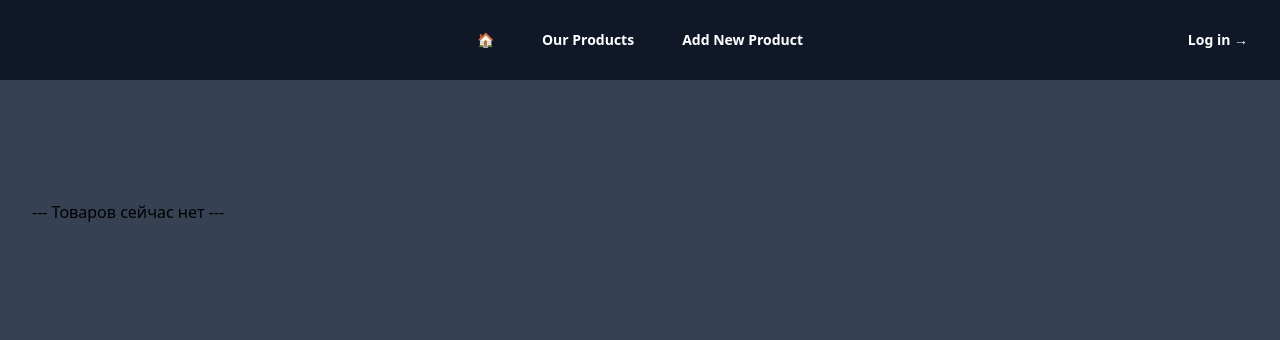
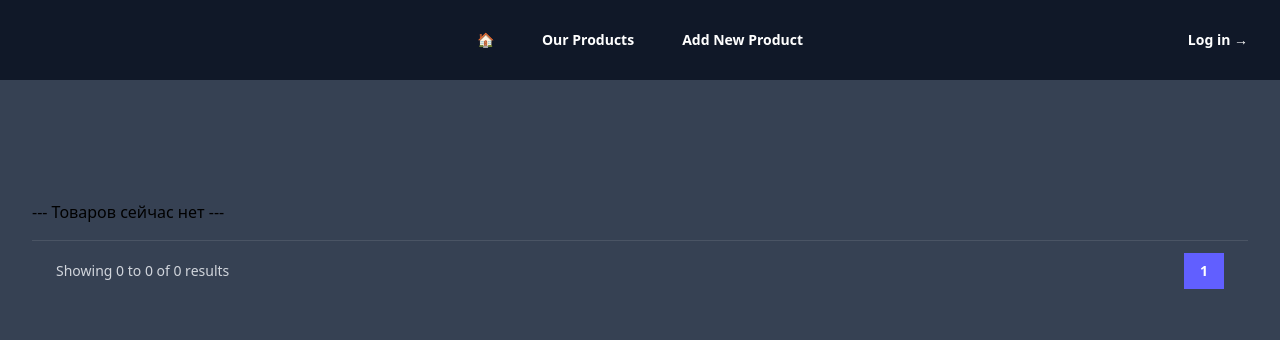
Before and after one commit to kraspy/django_app, a Django app: page /products/ in a window 1280 px wide. Shown: the top 340 px of the page. Run offline with Django 5.2, Linux system fonts and the light colour scheme; data that the repository does not hold is empty.

Commit message:
feat: Add pagination on the Products page

```diff
--- a/app/store/templates/store/products.html
+++ b/app/store/templates/store/products.html
@@ -5,8 +5,8 @@
 
 {% block content %}
   <div class="mx-auto max-w-2xl px-4 py-16 sm:px-6 sm:py-24 lg:max-w-7xl lg:px-8">
-    <div class="mt-6 grid grid-cols-1 gap-x-6 gap-y-10 sm:grid-cols-2 lg:grid-cols-4 xl:gap-x-8">
-      {% for product in products %}
+    <div class="mt-6 mb-4 grid grid-cols-1 gap-x-6 gap-y-10 sm:grid-cols-2 lg:grid-cols-4 xl:gap-x-8">
+      {% for product in page_obj.object_list %}
         <div class="group relative bg-gray-200 border-5 rounded-xl overflow-hidden">
           <a href="{% url 'store:product' product.pk %}">
             <img src="https://upload.wikimedia.org/wikipedia/commons/1/14/No_Image_Available.jpg" alt="{{ product.name }}" />
@@ -17,8 +17,55 @@
           </a>
         </div>
       {% empty %}
-      --- Товаров сейчас нет ---
+        --- Товаров сейчас нет ---
       {% endfor %}
+    </div>
+    <div class="flex items-center justify-between border-t border-white/10 px-4 py-3 sm:px-6">
+      <div class="flex flex-1 justify-between sm:hidden">
+        <a href="#" class="relative inline-flex items-center rounded-md border border-white/10 bg-white/5 px-4 py-2 text-sm font-medium text-gray-200 hover:bg-white/10">Previous</a>
+        <a href="#" class="relative ml-3 inline-flex items-center rounded-md border border-white/10 bg-white/5 px-4 py-2 text-sm font-medium text-gray-200 hover:bg-white/10">Next</a>
+      </div>
+      <div class="hidden sm:flex sm:flex-1 sm:items-center sm:justify-between">
+        <div>
+          <p class="text-sm text-gray-300">
+            Showing
+            <span class="font-medium">{{ page_obj.start_index }}</span>
+            to
+            <span class="font-medium">{{ page_obj.end_index }}</span>
+            of
+            <span class="font-medium">{{ page_obj.paginator.count }}</span>
+            results
+          </p>
+        </div>
+        <div>
+          <nav aria-label="Pagination" class="isolate inline-flex -space-x-px rounded-md">
+            {% if page_obj.has_previous %}
+            <a href="?page={{ page_obj.previous_page_number }}" disabled class="relative inline-flex items-center rounded-l-md px-2 py-2 text-gray-400 inset-ring inset-ring-gray-700 hover:bg-white/5 focus:z-20 focus:outline-offset-0">
+              <span class="sr-only">Previous</span>
+              <svg viewBox="0 0 20 20" fill="currentColor" data-slot="icon" aria-hidden="true" class="size-5">
+                <path d="M11.78 5.22a.75.75 0 0 1 0 1.06L8.06 10l3.72 3.72a.75.75 0 1 1-1.06 1.06l-4.25-4.25a.75.75 0 0 1 0-1.06l4.25-4.25a.75.75 0 0 1 1.06 0Z" clip-rule="evenodd" fill-rule="evenodd" />
+              </svg>
+            </a>
+            {% endif %}
+            {% for page_num in page_obj.paginator.page_range %}
+              {% if page_obj.number == page_num  %}
+                <a href="?page={{ page_num }}" aria-current="page" class="relative z-10 inline-flex items-center bg-indigo-500 px-4 py-2 text-sm font-semibold text-white focus:z-20 focus-visible:outline-2 focus-visible:outline-offset-2 focus-visible:outline-indigo-500">{{ page_num }}</a>
+              {% else %}
+                <a href="?page={{ page_num }}" class="relative inline-flex items-center px-4 py-2 text-sm font-semibold text-gray-200 inset-ring inset-ring-gray-700 hover:bg-white/5 focus:z-20 focus:outline-offset-0">{{ page_num }}</a>
+              {% endif %}
+            {% endfor %}
+            {% comment %} <span class="relative inline-flex items-center px-4 py-2 text-sm font-semibold text-gray-400 inset-ring inset-ring-gray-700 focus:outline-offset-0">...</span> {% endcomment %}
+            {% if page_obj.has_next %}
+            <a href="?page={{ page_obj.next_page_number }}" class="relative inline-flex items-center rounded-r-md px-2 py-2 text-gray-400 inset-ring inset-ring-gray-700 hover:bg-white/5 focus:z-20 focus:outline-offset-0">
+              <span class="sr-only">Next</span>
+              <svg viewBox="0 0 20 20" fill="currentColor" data-slot="icon" aria-hidden="true" class="size-5">
+                <path d="M8.22 5.22a.75.75 0 0 1 1.06 0l4.25 4.25a.75.75 0 0 1 0 1.06l-4.25 4.25a.75.75 0 0 1-1.06-1.06L11.94 10 8.22 6.28a.75.75 0 0 1 0-1.06Z" clip-rule="evenodd" fill-rule="evenodd" />
+              </svg>
+            </a>
+            {% endif %}
+          </nav>
+        </div>
+      </div>
     </div>
   </div>
 {% endblock %}
--- a/app/store/views.py
+++ b/app/store/views.py
@@ -1,3 +1,4 @@
+from django.core.paginator import Paginator
 from django.shortcuts import get_object_or_404, redirect, render
 
 from .forms import AddProductForm, RemoveProductForm
@@ -10,8 +11,14 @@ def page_index(request):
 
 
 def products(request):
+    products = Product.objects.all()
+    paginator = Paginator(products, 8)
+
+    page_number = request.GET.get('page')
+    page_obj = paginator.get_page(page_number)
+
     context = {
-        'products': Product.objects.all(),
+        'page_obj': page_obj,
     }
 
     return render(request, 'store/products.html', context)
```
